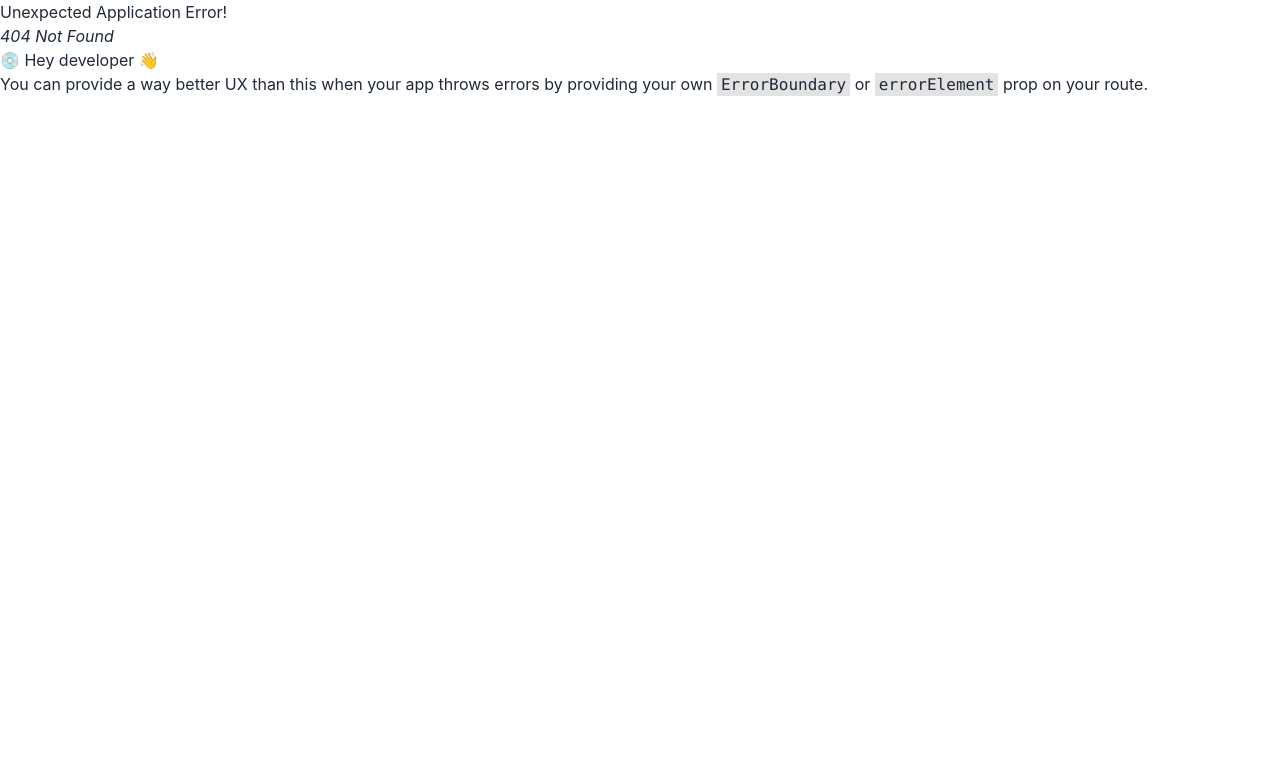
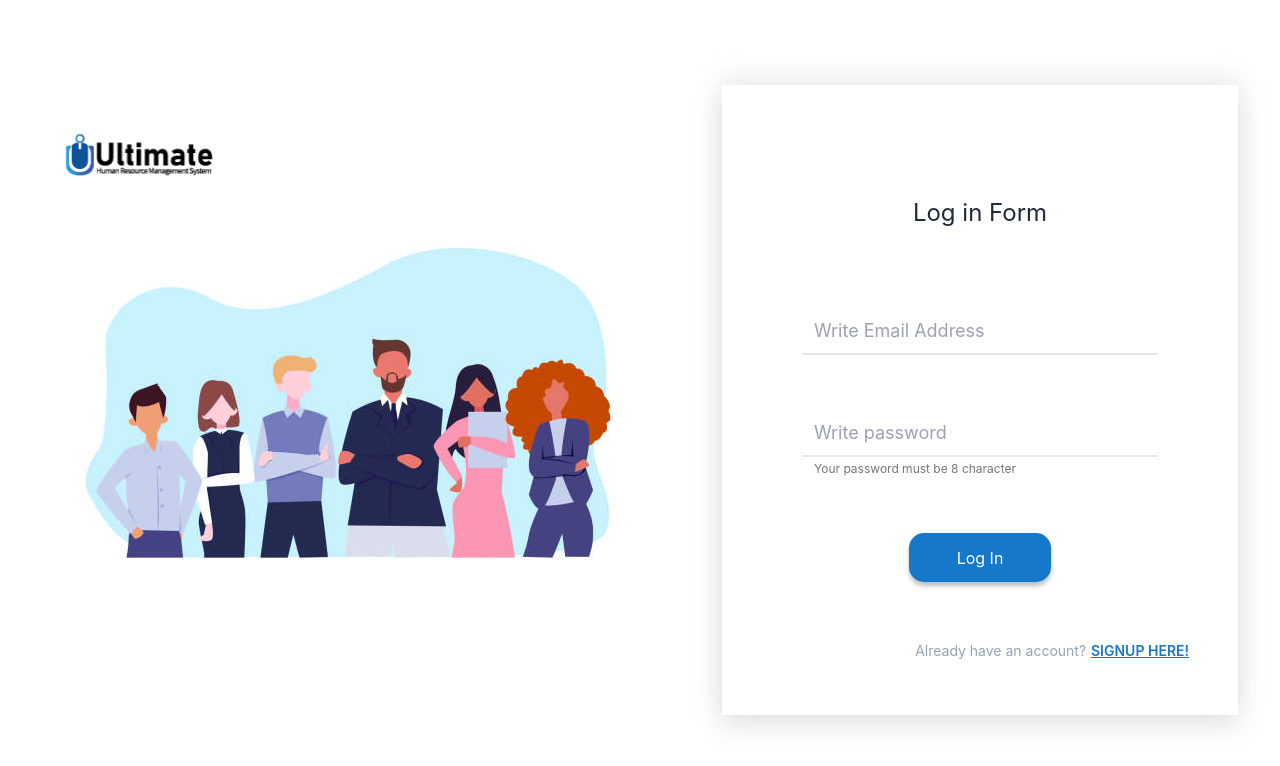
Before and after one commit to Alok52682/ultimate, a React (Create React App) app: page /login in a window 1280 px wide. Before the commit this address had no page. Shown: the top 766 px of the page. Built offline with nearby package versions, Linux system fonts and the light colour scheme.

Commit message:
login form implemented

```diff
--- a/src/Layouts/AccountCreation.js
+++ b/src/Layouts/AccountCreation.js
@@ -4,9 +4,7 @@ import banner from '../Assets/Banner/istockphoto-1321277096-612x612 1.png';
 import logo from '../Assets/Logo/ultimate hrm logo-05-02 2.png';
 
 const AccountCreation = () => {
-    const dropShadow = {
-        boxShadow: '1px -10px 25px rgba(201, 201, 201, 0.25), -1px 10px 25px rgba(147, 147, 147, 0.25)'
-    }
+
     return (
         <div className="hero min-h-screen">
             <div className="hero-content flex-col lg:flex-row justify-around w-full relative">
@@ -14,10 +12,7 @@ const AccountCreation = () => {
                 <div className="text-center lg:text-left hidden md:block">
                     <img src={banner} className="w-[612px] h-[437px]" alt='' />
                 </div>
-                <div className="card flex-shrink-0 w-[516px] bg-base-100 h-[630px] rounded-none px-12" style={dropShadow}>
-                    <h2 className='text-2xl text-center mt-28'>SignUp Form</h2>
-                    <Outlet />
-                </div>
+                <Outlet />
             </div>
         </div>
     );
--- a/src/Pages/Slots/Contacts.js
+++ b/src/Pages/Slots/Contacts.js
@@ -7,15 +7,15 @@ const Contacts = () => {
     return (
         <div className="card-body relative">
             <div className="form-control mt-12 flex flex-row gap-1">
-                <input type="text" placeholder="+880" className="border-0 border-b-2 border-grey-dark px-3 py-2 text-lg w-1/5" />
+                <input type="text" defaultValue={'+880'} className="border-0 border-b-2 border-grey-dark px-3 py-2 text-lg w-1/5 text-[#767676]" />
                 <input type="text" placeholder="01XXXXXX" className="border-0 border-b-2 border-grey-dark px-3 py-2 text-lg w-4/5" />
             </div>
             <div className="form-control mt-12">
-                <input type="text" placeholder="Write Email Address" className="border-0 border-b-2 border-grey-dark px-3 py-2 text-lg" />
+                <input type="email" placeholder="Write Email Address" className="border-0 border-b-2 border-grey-dark px-3 py-2 text-lg" />
             </div>
             <Link to='/' className='text-[#767676] font-bold text-xs absolute bottom-[170px] '>Back</Link>
             <div className="mt-12 flex items-center justify-center">
-                <Link to='/contacts'><Button>Next Step <FaArrowRight /></Button></Link>
+                <Link to='/password'><Button>Next Step <FaArrowRight /></Button></Link>
             </div>
         </div>
     );
--- a/src/Pages/Slots/Name.js
+++ b/src/Pages/Slots/Name.js
@@ -15,7 +15,7 @@ const Name = () => {
             <div className="mt-12 flex justify-center">
                 <Link to='/contacts'><Button>Next Step <FaArrowRight /></Button></Link>
             </div>
-            <p className='text-sm text-slate-400 absolute bottom-10 right-0'>Already have an account? <Link className='btn btn-link text-[#1678CB] p-0'>LogIn Here!</Link></p>
+            <p className='text-sm text-slate-400 absolute bottom-10 right-0'>Already have an account? <Link to='/login' className='btn btn-link text-[#1678CB] p-0'>LogIn Here!</Link></p>
         </div>
     );
 };
--- /dev/null
+++ b/src/Pages/Slots/Password.js
@@ -0,0 +1,20 @@
+import React from 'react';
+import { Link } from 'react-router-dom';
+import Button from '../../Compontents/Button';
+
+const Password = () => {
+    return (
+        <div className="card-body relative">
+            <div className="form-control mt-12">
+                <input type="Password" placeholder="Write Password" className="border-0 border-b-2 border-grey-dark px-3 py-2 text-lg" />
+                <label className="label-text-alt mt-1 px-3 text-[#767676]">Your password must be 8 character</label>
+            </div>
+            <Link to='/contacts' className='text-[#767676] font-bold text-xs absolute bottom-[205px] '>Back</Link>
+            <div className="mt-24 flex items-center justify-center">
+                <Link to='/contacts'><Button>Sign Up</Button></Link>
+            </div>
+        </div>
+    );
+};
+
+export default Password;
--- /dev/null
+++ b/src/Pages/Slots/SignIn.js
@@ -0,0 +1,29 @@
+import React from 'react';
+import { Link } from 'react-router-dom';
+import Button from '../../Compontents/Button';
+
+const SignIn = () => {
+    const dropShadow = {
+        boxShadow: '1px -10px 25px rgba(201, 201, 201, 0.25), -1px 10px 25px rgba(147, 147, 147, 0.25)'
+    }
+    return (
+        <div className="card flex-shrink-0 w-[516px] bg-base-100 h-[630px] rounded-none px-12" style={dropShadow}>
+            <h2 className='text-2xl text-center mt-28'>Log in Form</h2>
+            <div className="card-body relative">
+                <div className="form-control mt-12">
+                    <input type="email" placeholder="Write Email Address" className="border-0 border-b-2 border-grey-dark px-3 py-2 text-lg" />
+                </div>
+                <div className="form-control mt-12">
+                    <input type="password" placeholder="Write password" className="border-0 border-b-2 border-grey-dark px-3 py-2 text-lg" />
+                    <label className="label-text-alt mt-1 px-3 text-[#767676]">Your password must be 8 character</label>
+                </div>
+                <div className="mt-12 flex justify-center">
+                    <Link to='/contacts'><Button>Log In</Button></Link>
+                </div>
+                <p className='text-sm text-slate-400 absolute bottom-10 right-0'>Already have an account? <Link to='/' className='btn btn-link text-[#1678CB] p-0'>Signup Here!</Link></p>
+            </div>
+        </div>
+    );
+};
+
+export default SignIn;
--- /dev/null
+++ b/src/Pages/Slots/SignUp.js
@@ -0,0 +1,16 @@
+import React from 'react';
+import { Outlet } from 'react-router-dom';
+
+const SignUp = () => {
+    const dropShadow = {
+        boxShadow: '1px -10px 25px rgba(201, 201, 201, 0.25), -1px 10px 25px rgba(147, 147, 147, 0.25)'
+    }
+    return (
+        <div className="card flex-shrink-0 w-[516px] bg-base-100 h-[630px] rounded-none px-12" style={dropShadow}>
+            <h2 className='text-2xl text-center mt-28'>SignUp Form</h2>
+            <Outlet />
+        </div>
+    );
+};
+
+export default SignUp;
```
Also changed, not shown: src/Routes/Router.js (+23 -4 lines).
